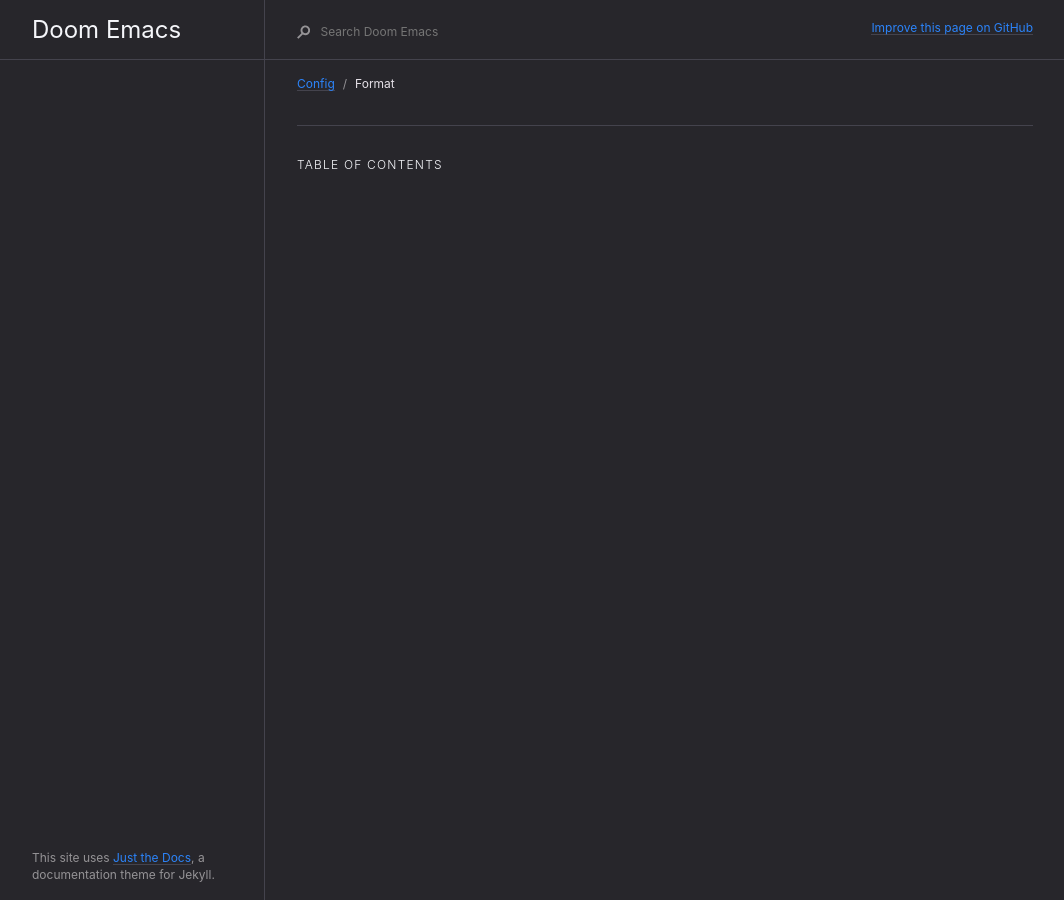
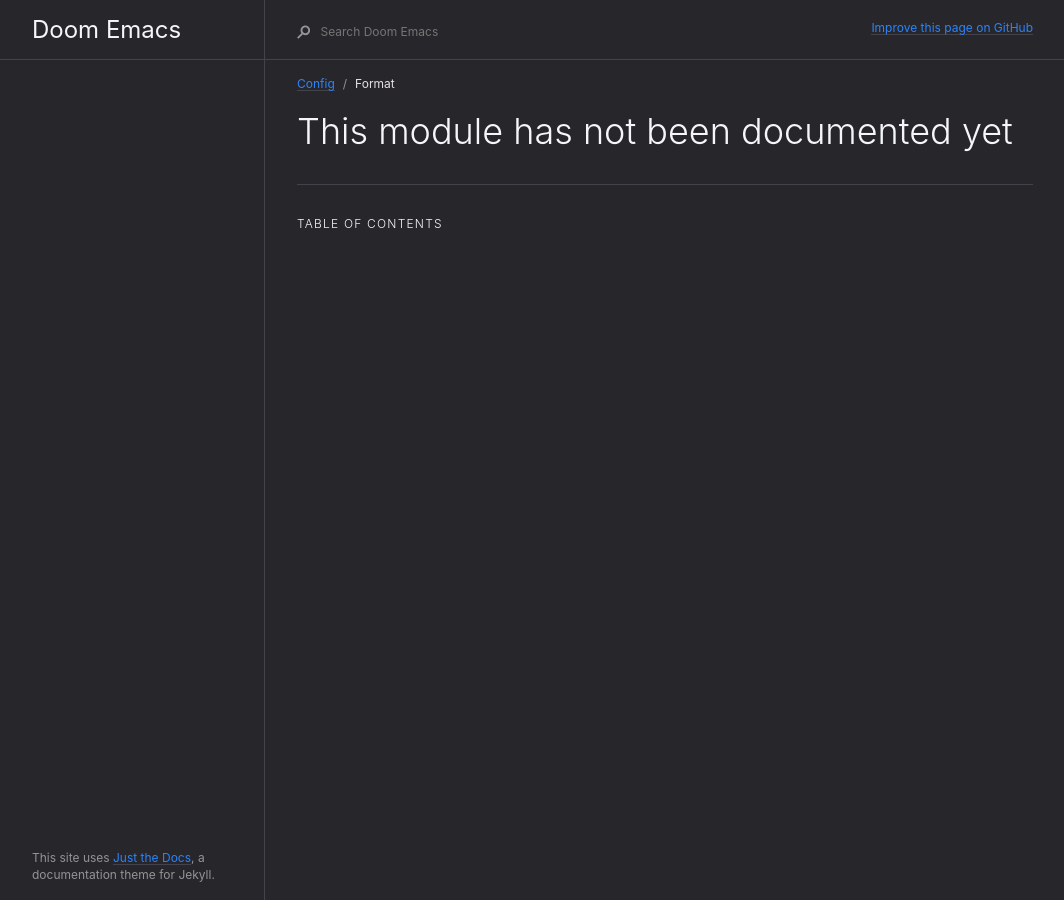
Before and after one commit to VentGrey/doom-emacs-docs, a Jekyll site: the page built from docs/modules/editor/format/format.md, in a window 1280 px wide. Shown: the whole page, without its empty margins (91-1155 px from the left). Built offline with Jekyll 4.4.1, drawn with Linux system fonts in a browser that asks for light colours.

Commit message:
Added format module

```diff
--- a/docs/modules/editor/format/format.md
+++ b/docs/modules/editor/format/format.md
@@ -6,3 +6,5 @@ has_children: true
 parent: Config
 permalink: /docs/modules/editor/format
 ---
+
+# This module has not been documented yet
```
